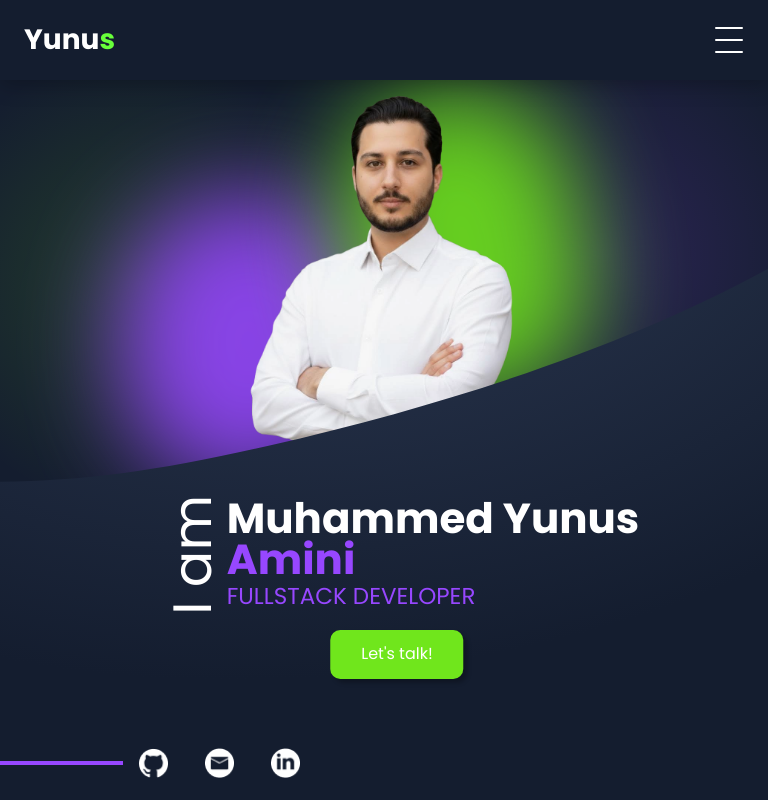
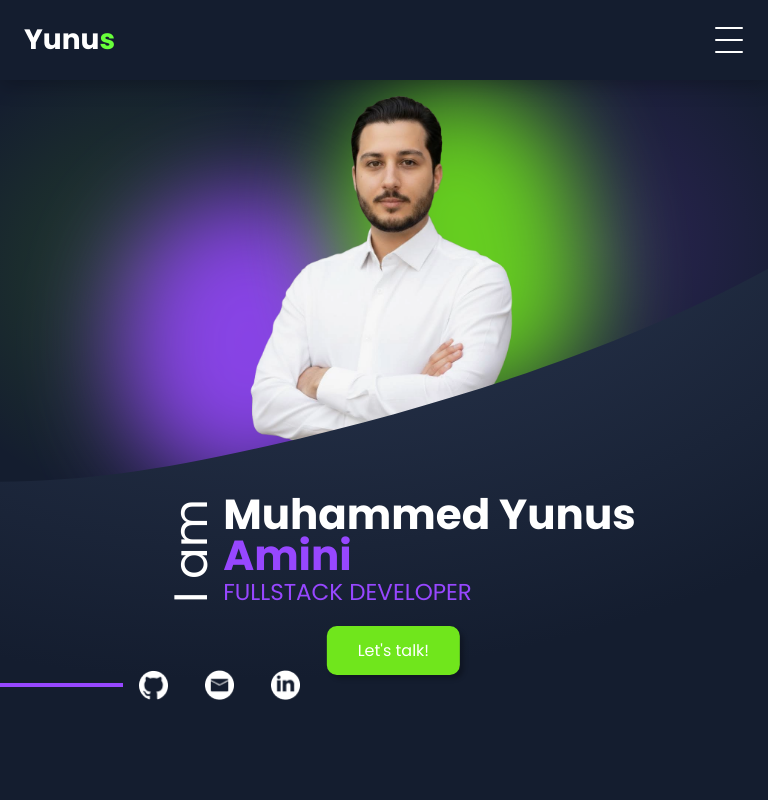
Before and after one commit to mya63/portfolio-2.0, an Angular app: page /#/ in a window 768 px wide. Shown: the top 800 px of the page. Built offline with nearby package versions, Linux system fonts and the light colour scheme.

Commit message:
fix(hero): stabilize desktop and tablet responsive layouts

```diff
--- a/src/app/pages/home/hero/hero.scss
+++ b/src/app/pages/home/hero/hero.scss
@@ -940,7 +940,7 @@
     position: relative;
     top: 4px;
     transform: rotate(180deg) translateY(3px);
-    font-size: 54px;
+    font-size: clamp(42px, 5.6vw, 54px);
     line-height: 1;
   }
 
@@ -985,7 +985,8 @@
   .hero-contact {
     position: absolute;
     left: 0;
-    bottom: 22px;
+    top: clamp(620px, 82svh, 690px);
+    bottom: auto;
     z-index: 7;
     display: flex;
     flex-direction: row;
@@ -1014,6 +1015,21 @@
   .hero-mail,
   .scrolldown {
     display: none;
+  }
+}
+
+@media (min-width: 700px) and (max-width: 860px) and (min-height: 641px) {
+  .hero,
+  .hero-grid {
+    min-height: clamp(690px, 88vw, 740px);
+  }
+
+  .iam {
+    font-size: clamp(46px, 6.1vw, 52px);
+  }
+
+  .hero-contact {
+    top: clamp(590px, 68svh, 640px);
   }
 }
 
```
